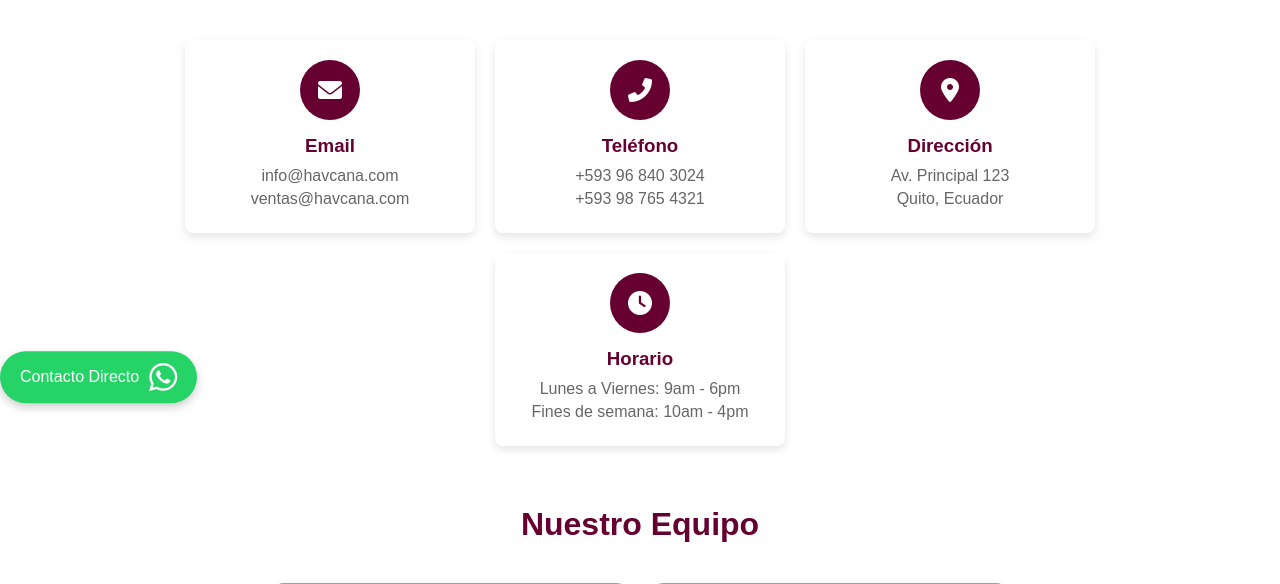
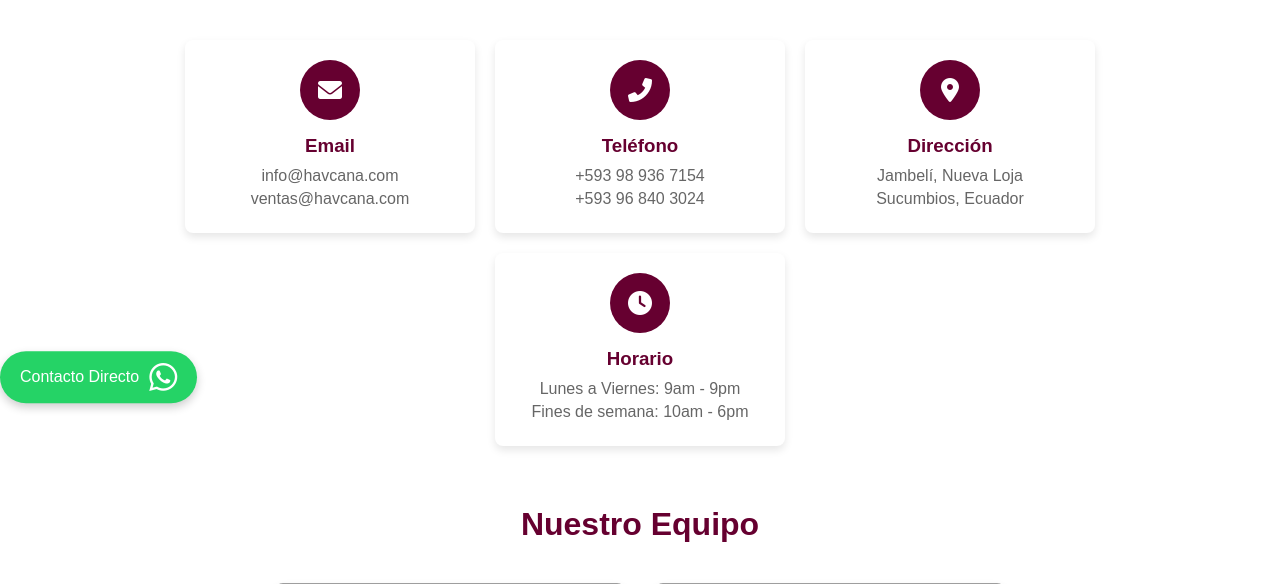
Before and after one commit to MarceloKP13/Proyecto, a PHP site: page /php/contactos.php in a window 1280 px wide. Shown: the part 370-954 px from the top of the page. Run offline with PHP 8.4, Linux system fonts and the light colour scheme; grey boxes are pictures that could not be loaded.

Commit message:
cambios peques

```diff
--- a/php/contactos.php
+++ b/php/contactos.php
@@ -147,24 +147,24 @@ if ($_SERVER['REQUEST_METHOD'] === 'POST' && isset($_POST['submit_comentario']))
                     <i class="fas fa-phone-alt"></i>
                 </div>
                 <h3>Teléfono</h3>
+                <p>+593 98 936 7154</p>
                 <p>+593 96 840 3024</p>
-                <p>+593 98 765 4321</p>
             </div>
             <div class="contact-card">
                 <div class="contact-icon">
                     <i class="fas fa-map-marker-alt"></i>
                 </div>
                 <h3>Dirección</h3>
-                <p>Av. Principal 123</p>
-                <p>Quito, Ecuador</p>
+                <p>Jambelí, Nueva Loja</p>
+                <p>Sucumbios, Ecuador</p>
             </div>
             <div class="contact-card">
                 <div class="contact-icon">
                     <i class="fas fa-clock"></i>
                 </div>
                 <h3>Horario</h3>
-                <p>Lunes a Viernes: 9am - 6pm</p>
-                <p>Fines de semana: 10am - 4pm</p>
+                <p>Lunes a Viernes: 9am - 9pm</p>
+                <p>Fines de semana: 10am - 6pm</p>
             </div>
         </section>
 
```
